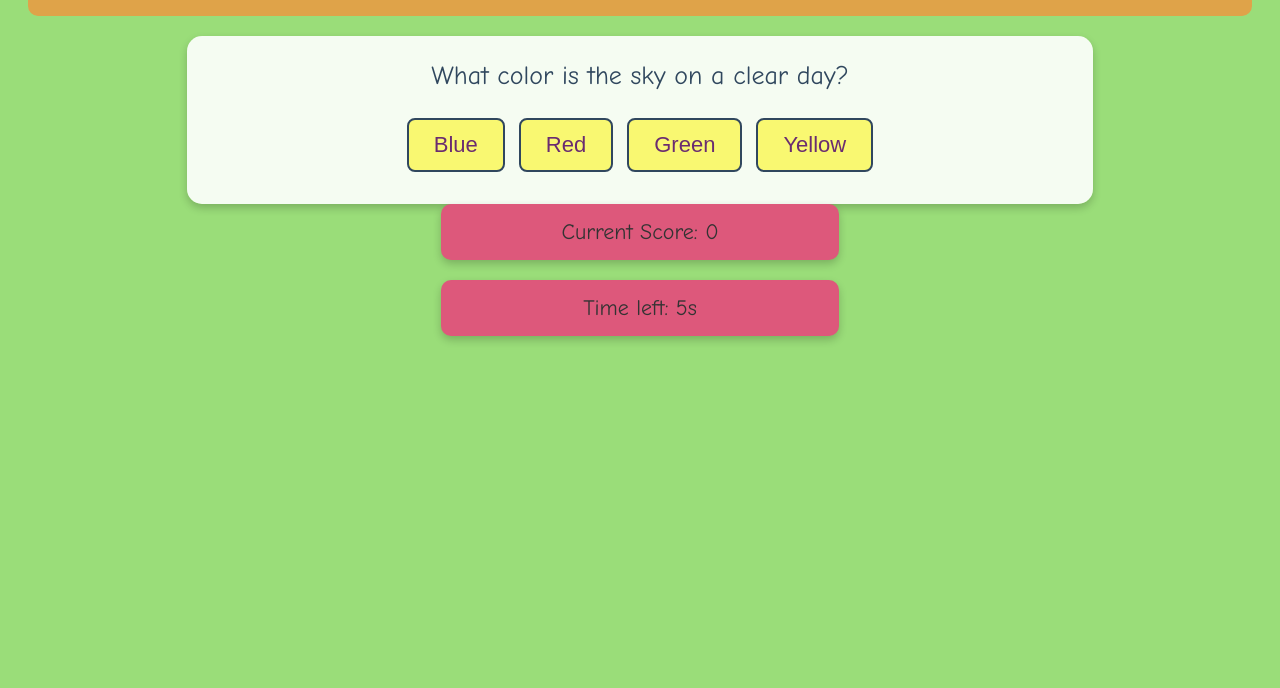
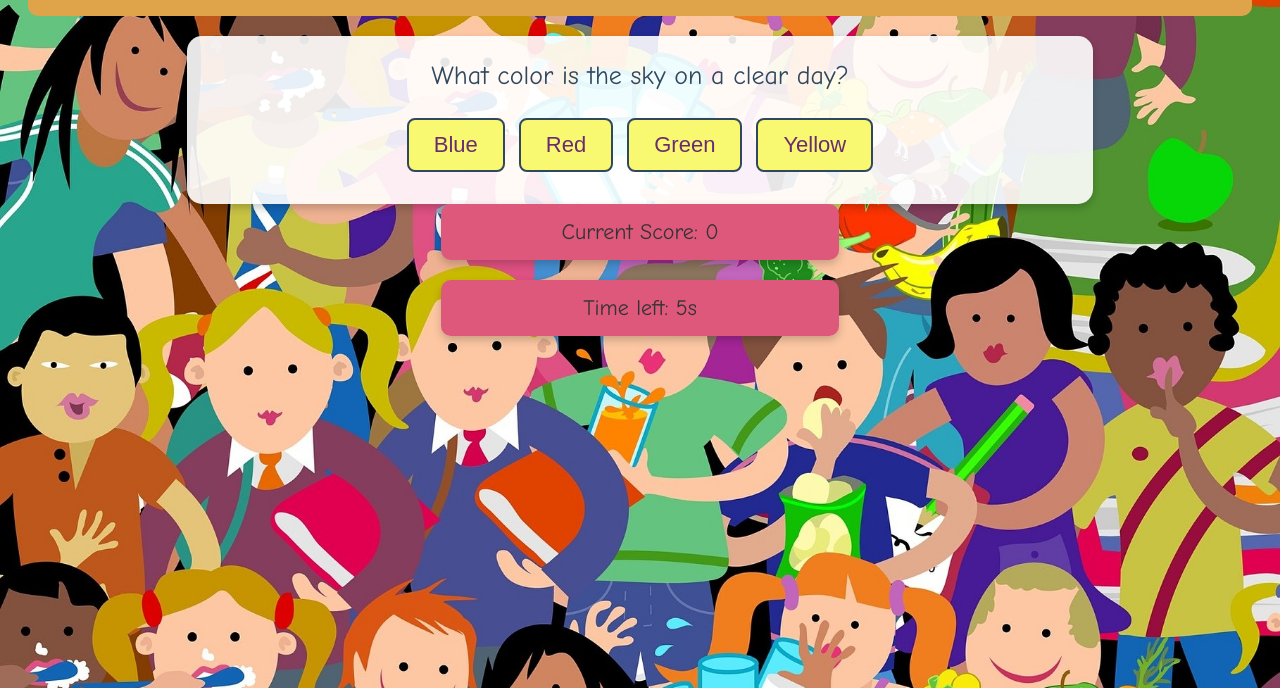
Before and after one commit to JohnAslanyan/project-1-Trivia-Game, a plain HTML site: page index.html in a window 1280 px wide. Shown: the part 112-800 px from the top of the page. Drawn offline with Linux system fonts and the light colour scheme.

Commit message:
added background image

```diff
--- a/styles.css
+++ b/styles.css
@@ -1,12 +1,3 @@
-body {
-    font-family: 'Comic Sans MS', 'Arial', sans-serif;
-    background-color: #9add79;
-    /*green background */
-    color: #333;
-    text-align: center;
-    padding: 20px;
-}
-
 .header {
     background-color: #dfa349;
     /* Orange header */
@@ -71,3 +62,14 @@ body {
     box-shadow: 0 4px 8px 0 rgba(0, 0, 0, 0.2);
     /* shadow */
 }
+
+body {
+    font-family: 'Comic Sans MS', 'Arial', sans-serif;
+    background-image: url('./trivia-game.jpg');
+    background-size: cover;
+    background-repeat: no-repeat;
+    background-attachment: fixed;
+    color: #333;
+    text-align: center;
+    padding: 20px;
+}
```
Also changed, not shown: trivia-game.jpg (added), trivia.jpg (deleted).
